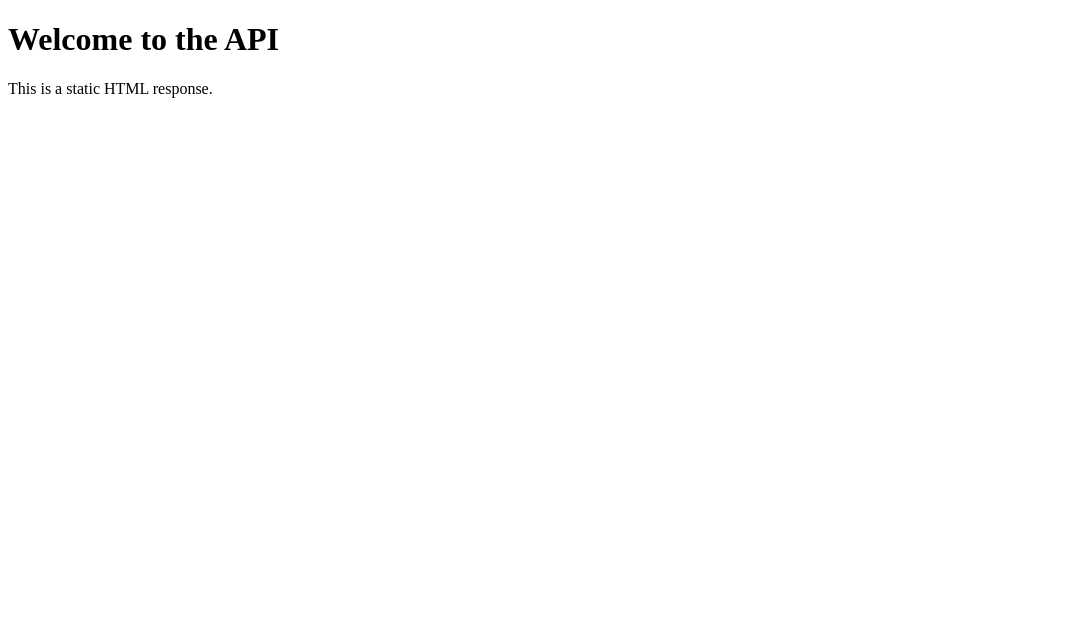
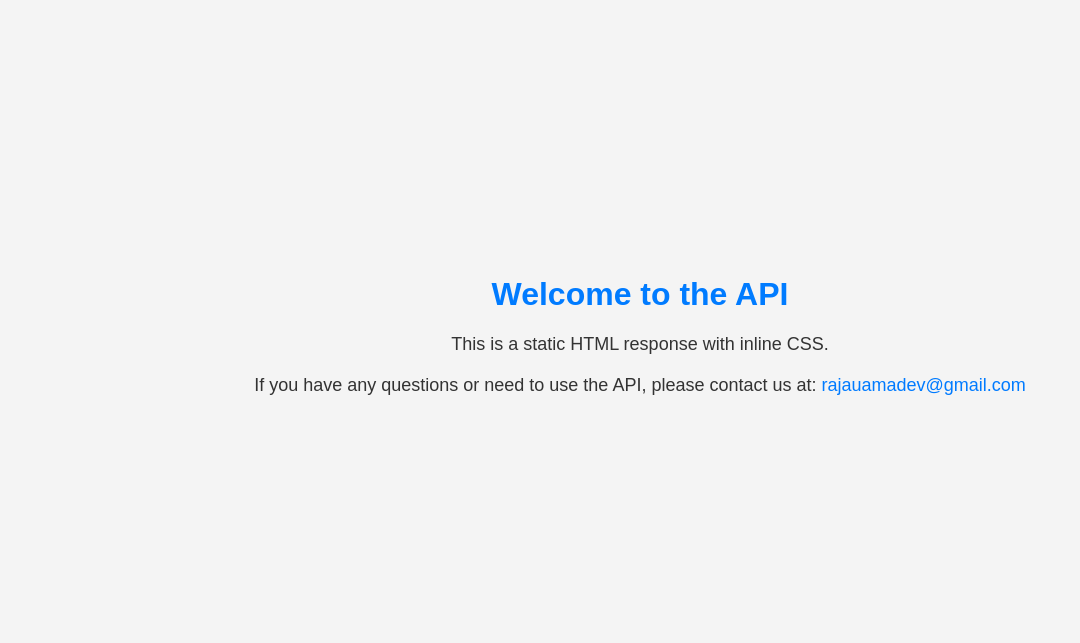
Before and after one commit to Usama-dev1/URLshortner-Backend-API, a website: page public/static.html in a window 1280 px wide. Shown: the whole page, without its empty margins (0-1080 px from the left). Drawn offline with Linux system fonts and the light colour scheme.

Commit message:
modifed static page

```diff
--- a/public/static.html
+++ b/public/static.html
@@ -1,12 +1,57 @@
-   <!DOCTYPE html>
+ <!DOCTYPE html>
     <html lang="en">
     <head>
       <meta charset="UTF-8">
       <meta name="viewport" content="width=device-width, initial-scale=1.0">
       <title>Welcome</title>
+      <style>
+        body {
+          font-family: Arial, sans-serif;
+          background-color: #f4f4f4;
+          color: #333;
+          text-align: center;
+          margin: 0;
+          padding: 0;
+        }
+        h1 {
+          color: #007bff;
+          margin-top: 50px;
+        }
+        p {
+          font-size: 18px;
+          margin-top: 10px;
+        }
+        .container {
+          display: flex;
+          justify-content: center;
+          align-items: center;
+          height: 80vh;
+          flex-direction: column;
+        }
+        .contact {
+          margin-top: 20px;
+          font-size: 16px;
+        }
+        .contact a {
+          color: #007bff;
+          text-decoration: none;
+        }
+        .contact a:hover {
+          text-decoration: underline;
+        }
+      </style>
     </head>
     <body>
-      <h1>Welcome to the API</h1>
-      <p>This is a static HTML response.</p>
+      <div class="container">
+        <div>
+          <h1>Welcome to the API</h1>
+          <p>This is a static HTML response with inline CSS.</p>
+          <div class="contact">
+            <p>If you have any questions or need to use the API, please contact us at:
+              <a href="mailto:rajauamadev@gmail.com">rajauamadev@gmail.com</a>
+            </p>
+          </div>
+        </div>
+      </div>
     </body>
     </html>
```
